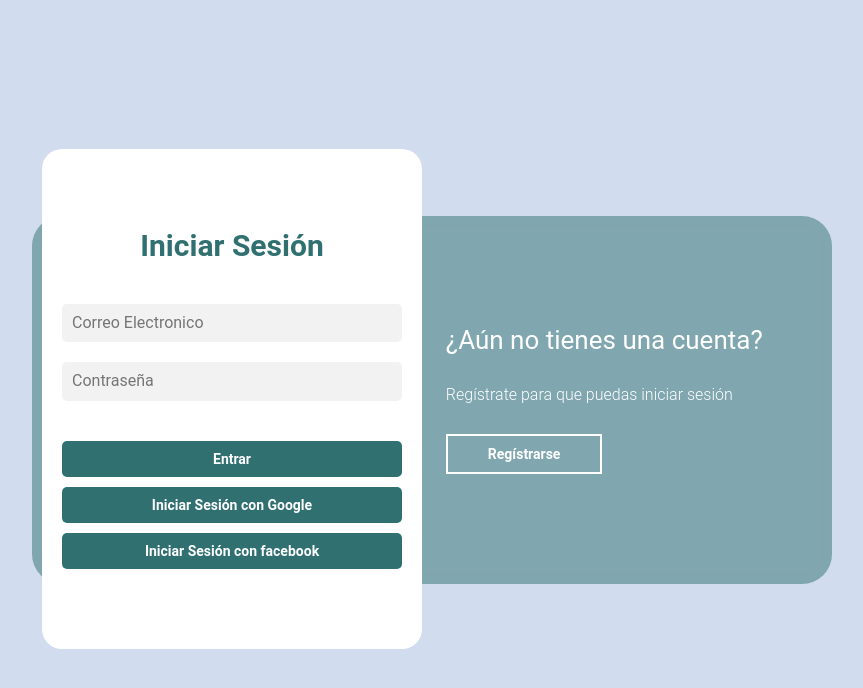
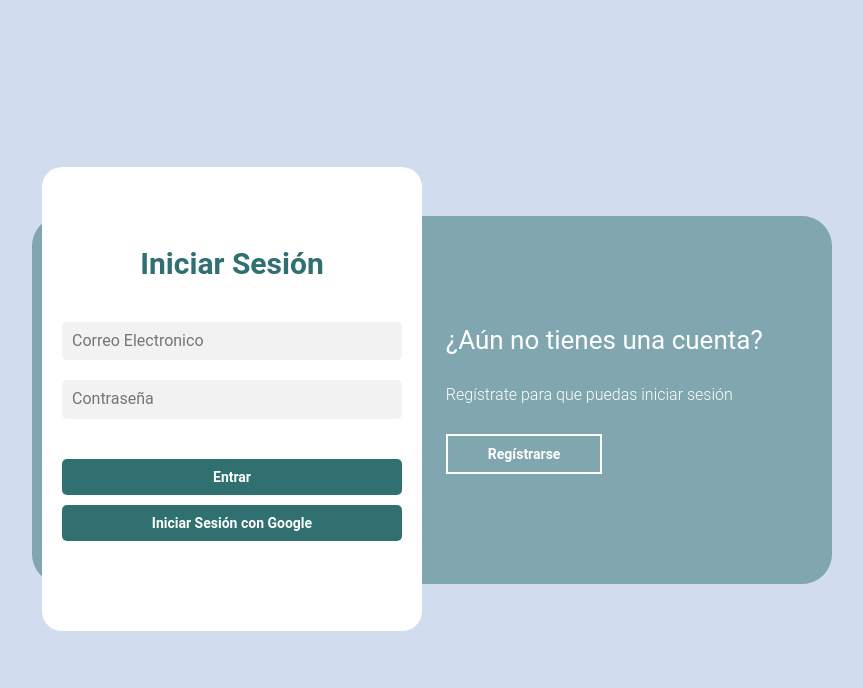
Before and after one commit to Carloscastro16/the-road, a React (Create React App) app: page /login in a window 1280 px wide. Shown: the top 688 px of the page, without its empty margins (208-1071 px from the left). Built offline with nearby package versions, Linux system fonts and the light colour scheme; no server answers; the HTML template or start-up script is replaced by a standard one; what photoswipe would draw is missing.

Commit message:
Delete facebook login

```diff
--- a/src/Views/auth/AuthView.tsx
+++ b/src/Views/auth/AuthView.tsx
@@ -144,9 +144,6 @@ const Auth: React.FC = () => {
             <button type="button" className='login-btn google' onClick={handleGoogleLogin}>
               Iniciar Sesión con Google
             </button>
-            <button type="button" className='login-btn' onClick={handleFacebookLogin}>
-              Iniciar Sesión con facebook
-            </button>
           </form>
           <form onSubmit={handleSubmitRegister} className="formulario__register">
             <h2>Únete</h2>
```
